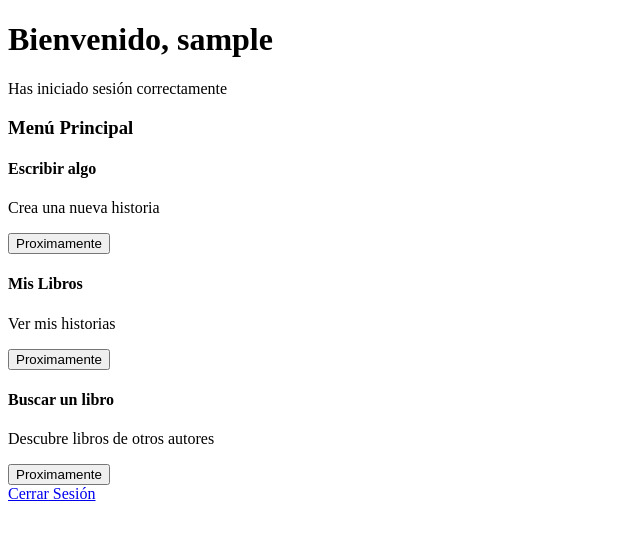
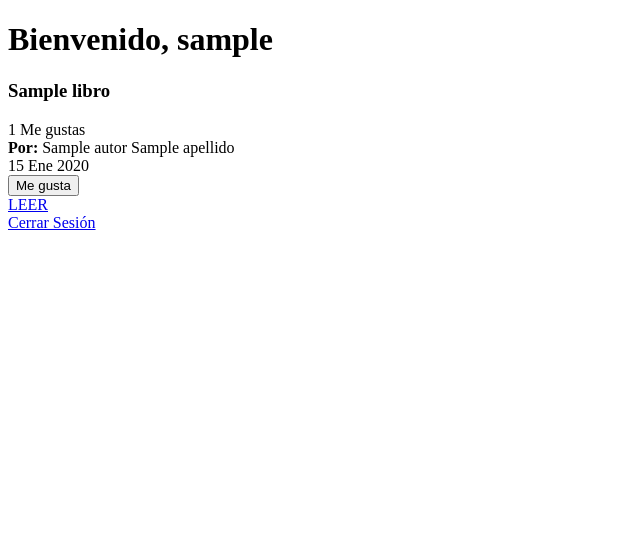
Before and after one commit to alejoruiz20a/python, a Django app: template 6_Django/templates/pagina_principal.html in a window 1280 px wide. Shown: the part 26-566 px from the top of the page, without its empty margins (0-640 px from the left). Run offline with Django 5.2, Linux system fonts and the light colour scheme; data comes from the database, SQL or seed files in the repository; both versions use the stored data as it was after the commit; tables that the repository leaves empty hold one stand-in row (values such as "Sample post"); the template is opened without the code that fills it: values that come from a table or form of the project are taken from there, most other values are stand-ins (such as "Sample title", 1, 10 or a date in 2020).

Commit message:
Likes en libros y pagina principal mostrando libros WIP

```diff
--- a/6_Django/books/models.py
+++ b/6_Django/books/models.py
@@ -14,3 +14,40 @@ class Libro(models.Model):
 
     def __str__(self):
         return f"{self.titulo} - por {self.autor.username}"
+
+    @property
+    def total_likes(self):
+        return self.likes.count()
+
+    def usuario_ya_dio_like(self, usuario):
+        return self.likes.filter(usuario=usuario).exists()
+
+    def dar_like(self, usuario):
+        if not self.usuario_ya_dio_like(usuario):
+            Like.objects.create(libro = self, usuario = usuario)
+            return True
+        return False
+
+    def quitar_like(self, usuario):
+        like = self.likes.filter(usuario = usuario).first()
+
+        if like:
+            like.delete()
+            return True
+        return False
+
+class Like(models.Model):
+    libro = models.ForeignKey(
+        Libro,
+        on_delete=models.CASCADE,
+        related_name='likes'
+    )
+    usuario = models.ForeignKey(
+        Usuario,
+        on_delete=models.CASCADE,
+        related_name='likes_dados'
+    )
+    fecha_like = models.DateTimeField(auto_now_add = True)
+
+    def __str__(self):
+        return f'{self.usuario.username} le dió like a {self.libro.titulo}'
--- a/6_Django/templates/pagina_principal.html
+++ b/6_Django/templates/pagina_principal.html
@@ -6,26 +6,55 @@
 
 <div>
     <h1>Bienvenido, {{usuario_username}}</h1>
-    <p>Has iniciado sesión correctamente</p>
 
-    <div>
-        <h3>Menú Principal</h3>
+    <div class = 'books-grid'>
+        {% if info_libros %}
+            {% for info_libro in info_libros%}
+            <div class = 'book-card'>
+                <div class = 'book-header'>
+                    <h3 class='book-title'>
+                        {{ info_libro.libro.titulo }}
+                    </h3>
+                    <span class='book-likes'>
+                        {{ info_libro.total_likes }} Me gustas
+                    </span>
+                </div>
 
-        <div>
-            <h4>Escribir algo</h4>
-            <p>Crea una nueva historia</p>
-            <button>Proximamente</button>
-        </div>
-        <div>
-            <h4>Mis Libros</h4>
-            <p>Ver mis historias</p>
-            <button>Proximamente</button>
-        </div>
-        <div>
-            <h4>Buscar un libro</h4>
-            <p>Descubre libros de otros autores</p>
-            <button>Proximamente</button>
-        </div>
+                <div class="book-author">
+                    <strong>Por: </strong>
+                    {% if info_libro.libro.autor.nombre and info_libro.libro.autor.apellido %}
+                        {{ info_libro.libro.autor.nombre }} {{ info_libro.libro.autor.apellido}}
+                    {% else %}
+                        {{ info_libro.libro.autor.username }}
+                    {% endif %}
+                </div>
+
+                <div class='book-meta'>
+                    <span>{{ info_libro.libro.fecha_creacion|date:"d M Y" }}</span>
+                </div>
+
+                <div class='book_actions'>
+                    <form method='post' action="{% url 'toggle_like' libro_info.libro.id %}" class="like-form">
+                        {% csrf_token %}
+                        <button type='submit' class='like-btn' {% if info_libro.ya_tiene_like %}liked{% endif %}>
+                            {% if info_libro.ya_tiene_like%}
+                                Ya no me gusta
+                            {% else %}
+                                Me gusta
+                            {% endif %}
+                        </button>
+                    </form>
+
+                    <a href="{% url 'detalle_libro' info_libro.libro.id %}" class='read-btn'>LEER</a>
+                </div>
+            </div>
+            {% endfor %}
+        {% else %}
+            <div class = 'no-books'>
+                <h3>Aún no hay libros publicados</h3>
+                <p>Sé el primero en escribir una historia increíble</p>
+            </div>
+        {% endif %}
     </div>
 
     <div>
```
Also changed, not shown: 6_Django/accounts/views.py (+26 -1 lines), 6_Django/books/migrations/0002_like.py (added), 6_Django/db.sqlite3.
